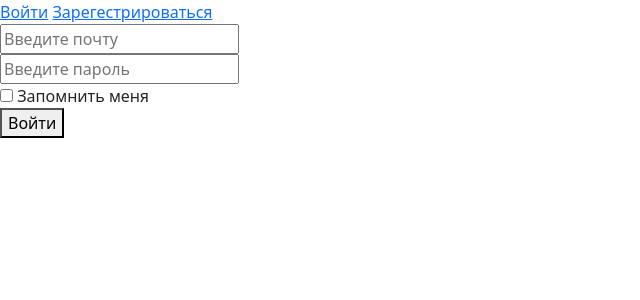
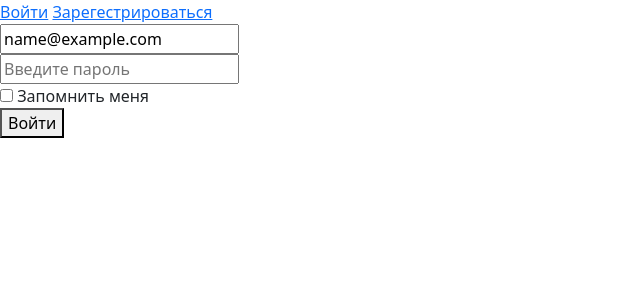
Before and after one commit to Leonid-poc/MakeHub, a Flask app: template templates/login.html in a window 1280 px wide. Shown: the top 300 px of the page, without its empty margins (0-640 px from the left). Run offline with Flask 2, Linux system fonts and the light colour scheme; the template is opened without the code that fills it: most values are stand-ins (such as "Sample title", 1, 10 or a date in 2020).

Commit message:
незначительно

```diff
--- a/templates/login.html
+++ b/templates/login.html
@@ -5,11 +5,11 @@
 {%endblock%}
 
 {% block main %}
-<div class="error">{{ message }}</div>
+<div class="error --bs-danger-bg-subtle">{{ message }}</div>
 <form action='' method="post">
-    <div class="elem-login"><input type="email" name="email" placeholder="Введите почту"></div>
+    <div class="elem-login"><input type="email" name="email" placeholder="Введите почту" value="{{ email }}"></div>
     <div class="elem-login"><input type="password" name="password" placeholder="Введите пароль"></div>
-    <div class="rem elem-login">
+    <div class="remember elem-login">
         <input type="checkbox" name="remember" placeholder="Запомнить меня">
         Запомнить меня
     </div>
```
